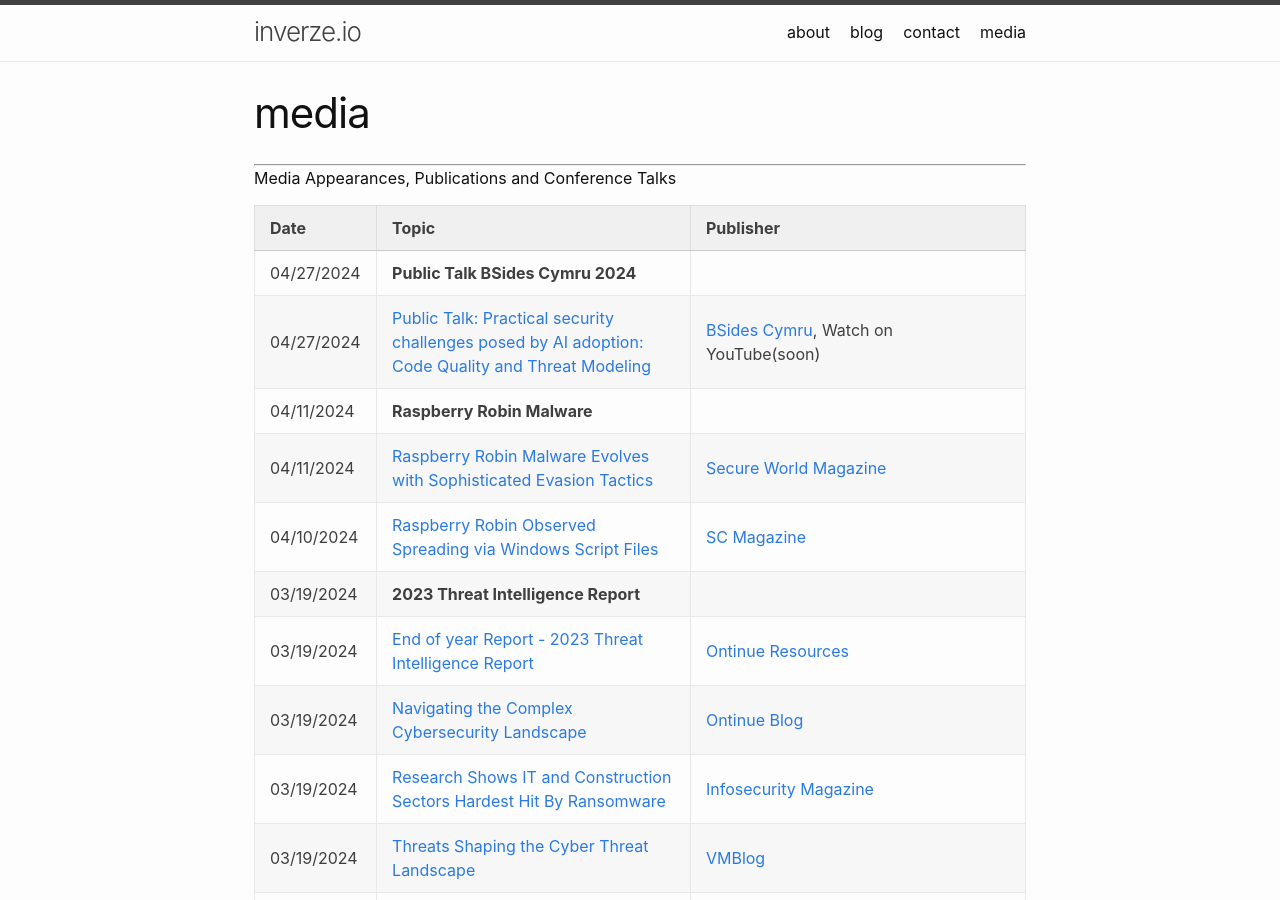
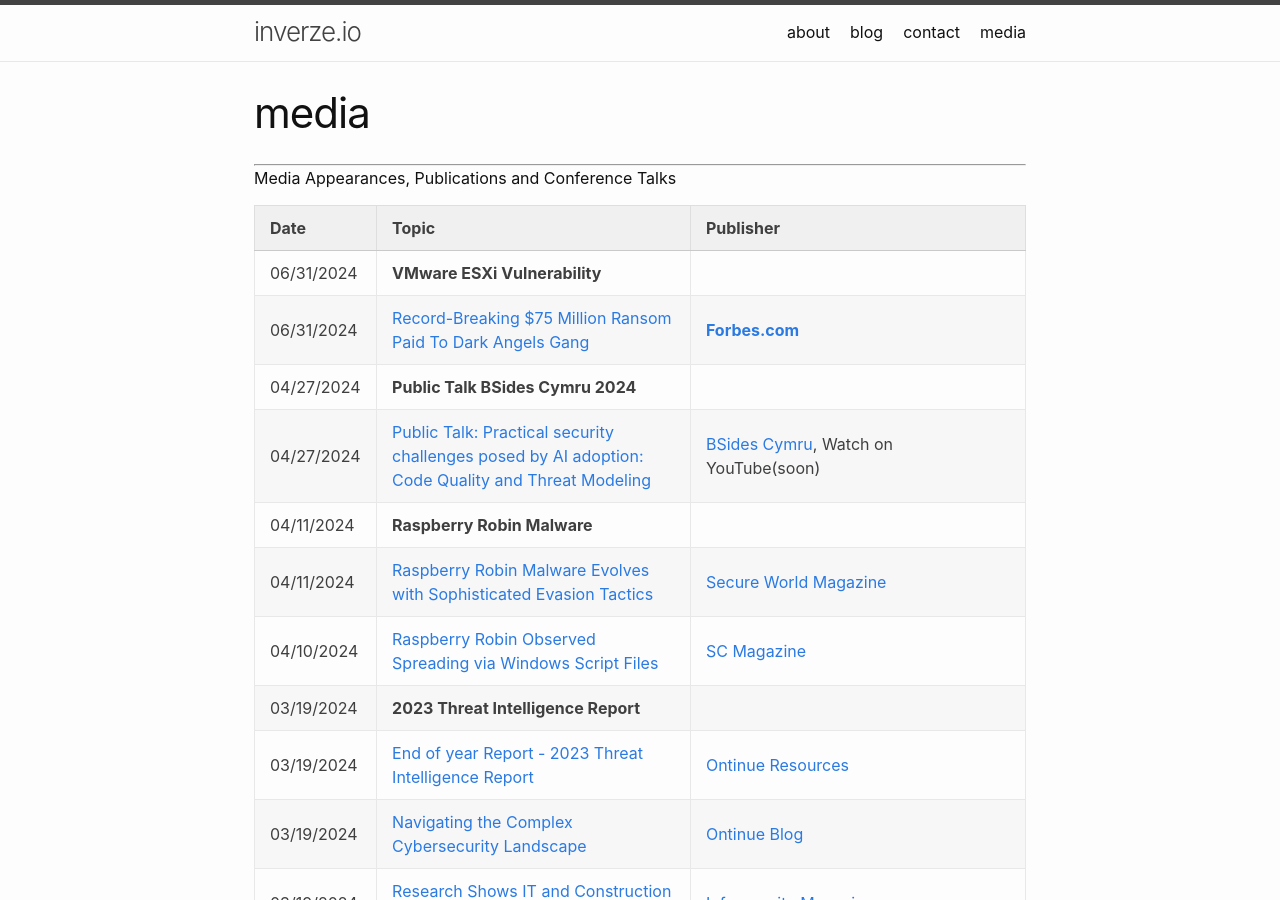
Before and after one commit to inverzeio/blog, a Jekyll site: the page built from media.md, in a window 1280 px wide and 900 px high. Built offline with Jekyll 4.4.1, drawn with Linux system fonts in a browser that asks for light colours.

Commit message:
Update media.md

```diff
--- a/media.md
+++ b/media.md
@@ -9,6 +9,8 @@
 
 | Date | Topic | Publisher |
 | ------------- | :------------- | :------------- |
+| 06/31/2024 | **VMware ESXi Vulnerability** ||
+| 06/31/2024 | [Record-Breaking $75 Million Ransom Paid To Dark Angels Gang](https://www.forbes.com/sites/daveywinder/2024/07/31/record-breaking-75-million-ransom-paid-to-dark-angels-gang/) | [**Forbes.com**](https://www.forbes.com) |
 | 04/27/2024 | **Public Talk BSides Cymru 2024** ||
 | 04/27/2024 | [Public Talk: Practical security challenges posed by AI adoption: Code Quality and Threat Modeling](https://github.com/inverzeio/talks/blob/main/%20Practical%20security%20challenges%20posed%20by%20AI%20adoption-%20Code%20Quality%20and%20Threat%20Modeling.pdf) | [BSides Cymru](https://www.bsides.cymru/), Watch on YouTube(soon) |
 | 04/11/2024 | **Raspberry Robin Malware** ||
```
